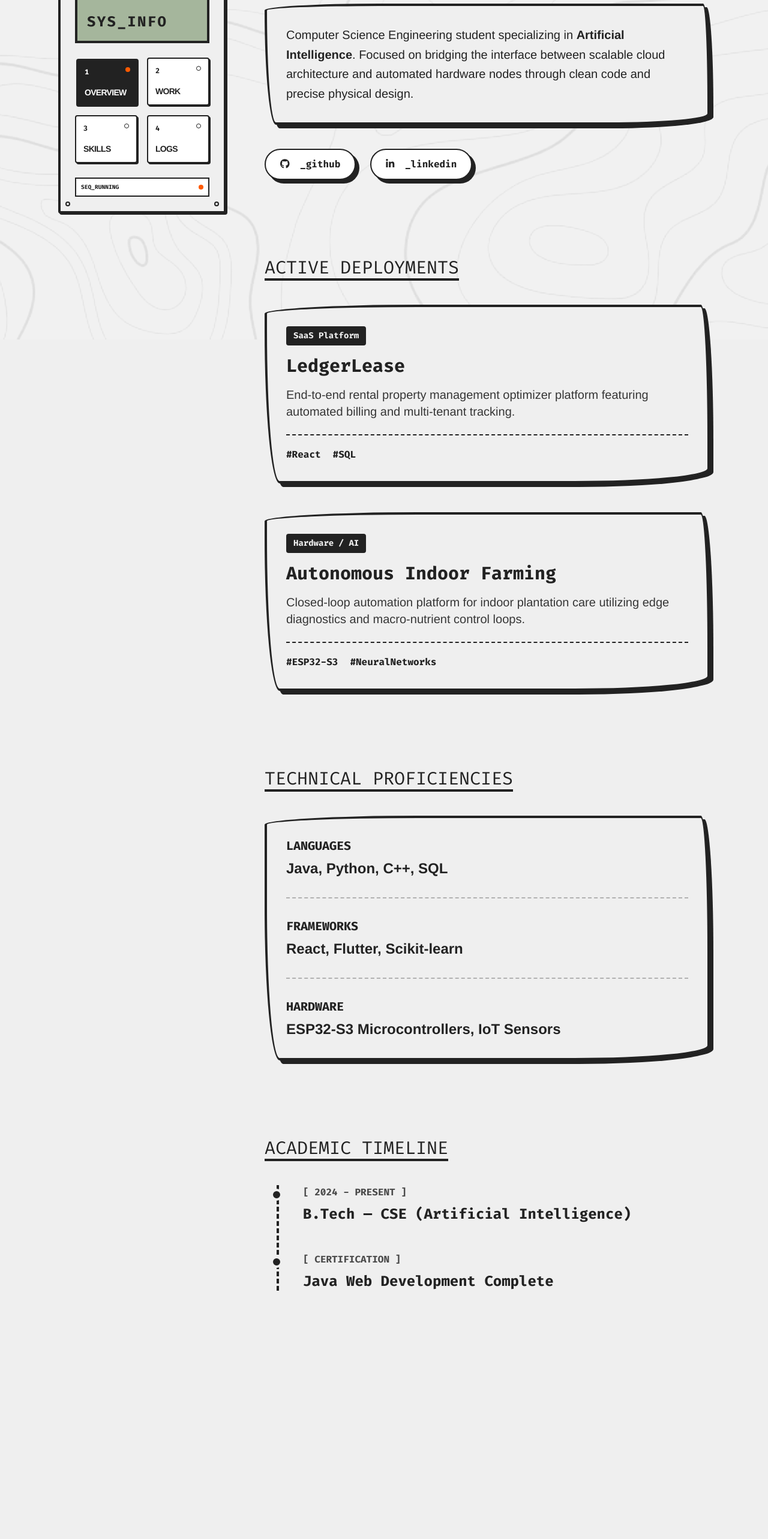
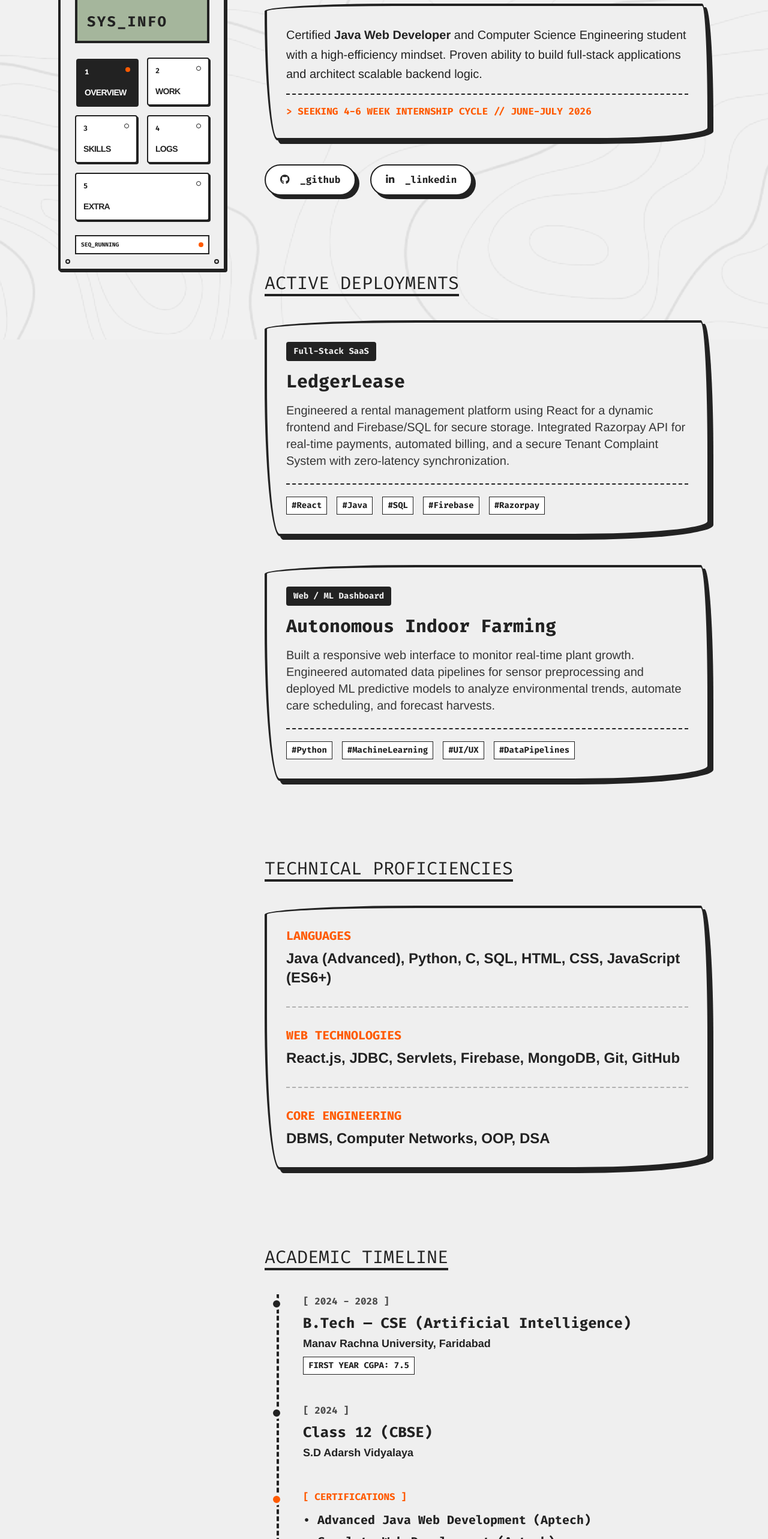
Before and after one commit to hemantydv06/e-ink-portfolio, a React (Vite) app: page / in a window 1280 px wide. Shown: the part 234-2800 px from the top of the page at 60% size. Before the commit the page ends 2570 px from the top, so only its background shows below. Built offline with nearby package versions, Linux system fonts and the light colour scheme.

Commit message:
Integrated resume data and added achievements section

```diff
--- a/src/components/CanvasSections.jsx
+++ b/src/components/CanvasSections.jsx
@@ -2,7 +2,6 @@ import React, { useState, useEffect } from 'react';
 import NokiaSidebar from './NokiaSidebar';
 import clickSound from '../assets/click.wav';
 
-// HARDWARE PRELOAD FOR TYPING SOUNDS
 const preloadedType = new Audio(clickSound);
 preloadedType.preload = 'auto';
 
@@ -17,27 +16,23 @@ const TypewriterIntro = () => {
     const typingInterval = setInterval(() => {
       if (i < fullText.length) {
         setText(fullText.slice(0, i + 1));
-
-        // Play mechanical click for every letter (skip spaces)
         if (fullText[i] !== ' ') {
           const typeClone = preloadedType.cloneNode();
-          typeClone.volume = 0.2; // Keep it quiet and tactile
+          typeClone.volume = 0.2;
           typeClone.play().catch(() => {});
         }
         i++;
       } else {
         clearInterval(typingInterval);
         setIsTyping(false);
-
-        // Dramatic pause before the final red dot
         setTimeout(() => {
           setShowDot(true);
           const dotClone = preloadedType.cloneNode();
-          dotClone.volume = 0.6; // Louder final "clack"
+          dotClone.volume = 0.6;
           dotClone.play().catch(() => {});
         }, 500);
       }
-    }, 150); // 150ms delay gives it that deliberate, heavy retro speed
+    }, 150);
 
     return () => clearInterval(typingInterval);
   }, []);
@@ -47,7 +42,6 @@ const TypewriterIntro = () => {
       <h1 className="font-mono text-5xl font-bold uppercase leading-tight">
         {text}{showDot && <span className="text-red-600">.</span>}
       </h1>
-      {/* Retro Terminal Block Cursor */}
       <div className={`w-5 h-10 bg-eink-ink ml-2 mb-1 ${!isTyping ? 'animate-blink' : ''}`}></div>
     </div>
   );
@@ -56,22 +50,22 @@ const TypewriterIntro = () => {
 const projectsData = [
   {
     title: "LedgerLease",
-    badge: "SaaS Platform",
-    desc: "End-to-end rental property management optimizer platform featuring automated billing and multi-tenant tracking.",
-    tags: ["#React", "#SQL"]
+    badge: "Full-Stack SaaS",
+    desc: "Engineered a rental management platform using React for a dynamic frontend and Firebase/SQL for secure storage. Integrated Razorpay API for real-time payments, automated billing, and a secure Tenant Complaint System with zero-latency synchronization.",
+    tags: ["#React", "#Java", "#SQL", "#Firebase", "#Razorpay"]
   },
   {
     title: "Autonomous Indoor Farming",
-    badge: "Hardware / AI",
-    desc: "Closed-loop automation platform for indoor plantation care utilizing edge diagnostics and macro-nutrient control loops.",
-    tags: ["#ESP32-S3", "#NeuralNetworks"]
+    badge: "Web / ML Dashboard",
+    desc: "Built a responsive web interface to monitor real-time plant growth. Engineered automated data pipelines for sensor preprocessing and deployed ML predictive models to analyze environmental trends, automate care scheduling, and forecast harvests.",
+    tags: ["#Python", "#MachineLearning", "#UI/UX", "#DataPipelines"]
   }
 ];
 
 const skillsData = [
-  { label: "Languages", value: "Java, Python, C++, SQL" },
-  { label: "Frameworks", value: "React, Flutter, Scikit-learn" },
-  { label: "Hardware", value: "ESP32-S3 Microcontrollers, IoT Sensors" }
+  { label: "Languages", value: "Java (Advanced), Python, C, SQL, HTML, CSS, JavaScript (ES6+)" },
+  { label: "Web Technologies", value: "React.js, JDBC, Servlets, Firebase, MongoDB, Git, GitHub" },
+  { label: "Core Engineering", value: "DBMS, Computer Networks, OOP, DSA" }
 ];
 
 const CanvasSections = ({ activeSection }) => {
@@ -79,26 +73,26 @@ const CanvasSections = ({ activeSection }) => {
     <main className="flex flex-col gap-32 pt-4 pb-32 w-full max-w-[850px]">
 
       <section id="about-sys" className="scroll-section relative" data-screen="SYS_INFO">
-
-        {/* === NEW TYPING INTRO REPLACES STATIC H1 === */}
         <TypewriterIntro />
 
         <p className="font-mono font-semibold opacity-85 text-base mt-3">ID // 2K24CSUN01285 | CSE.AI_YEAR_2</p>
 
-        {/* MOBILE CONTROLLER */}
         <NokiaSidebar activeSection={activeSection} isDesktop={false} />
 
         <h2 className="border-b-4 border-eink-ink inline-block mb-8 font-mono text-3xl uppercase">System Overview</h2>
 
         <div className="sketch-frame text-xl leading-relaxed">
-          <p>Computer Science Engineering student specializing in <strong>Artificial Intelligence</strong>. Focused on bridging the interface between scalable cloud architecture and automated hardware nodes through clean code and precise physical design.</p>
+          <p>Certified <strong>Java Web Developer</strong> and Computer Science Engineering student with a high-efficiency mindset. Proven ability to build full-stack applications and architect scalable backend logic.</p>
+          <p className="mt-4 border-t-2 border-dashed border-eink-ink pt-4 font-mono text-base font-bold text-te-orange">
+            &gt; SEEKING 4-6 WEEK INTERNSHIP CYCLE // JUNE-JULY 2026
+          </p>
         </div>
 
         <div className="mt-10 flex gap-6">
-          <a href="#" className="border-2 border-eink-ink px-6 py-3 rounded-full bg-white shadow-sketch hover:-translate-y-0.5 hover:shadow-sketch-hover transition-all font-mono font-bold text-base text-eink-ink">
+          <a href="https://github.com/hemantydv06" target="_blank" rel="noreferrer" className="border-2 border-eink-ink px-6 py-3 rounded-full bg-white shadow-sketch hover:-translate-y-0.5 hover:shadow-sketch-hover transition-all font-mono font-bold text-base text-eink-ink">
             <i className="fab fa-github mr-2"></i> _github
           </a>
-          <a href="#" className="border-2 border-eink-ink px-6 py-3 rounded-full bg-white shadow-sketch hover:-translate-y-0.5 hover:shadow-sketch-hover transition-all font-mono font-bold text-base text-eink-ink">
+          <a href="https://linkedin.com/in/hemantydvvv" target="_blank" rel="noreferrer" className="border-2 border-eink-ink px-6 py-3 rounded-full bg-white shadow-sketch hover:-translate-y-0.5 hover:shadow-sketch-hover transition-all font-mono font-bold text-base text-eink-ink">
             <i className="fab fa-linkedin-in mr-2"></i> _linkedin
           </a>
         </div>
@@ -112,8 +106,8 @@ const CanvasSections = ({ activeSection }) => {
               <span className="bg-eink-ink text-eink-bg px-3 py-1.5 rounded text-sm font-mono font-bold inline-block mb-4">{project.badge}</span>
               <h3 className="text-3xl font-mono font-bold mb-4">{project.title}</h3>
               <p className="text-xl opacity-90">{project.desc}</p>
-              <div className="mt-6 flex gap-5 border-t-2 border-dashed border-eink-ink pt-5 font-mono text-base font-bold">
-                {project.tags.map(tag => <span key={tag}>{tag}</span>)}
+              <div className="mt-6 flex flex-wrap gap-4 border-t-2 border-dashed border-eink-ink pt-5 font-mono text-sm font-bold">
+                {project.tags.map(tag => <span key={tag} className="bg-white border border-eink-ink px-2 py-1">{tag}</span>)}
               </div>
             </div>
           ))}
@@ -125,7 +119,7 @@ const CanvasSections = ({ activeSection }) => {
         <div className="sketch-frame flex flex-col gap-8">
           {skillsData.map((skill, idx) => (
             <div key={idx} className={`${idx !== skillsData.length - 1 ? 'border-b-2 border-dashed border-eink-ink/30 pb-8' : ''}`}>
-              <div className="font-mono text-xl font-bold mb-2 uppercase">{skill.label}</div>
+              <div className="font-mono text-xl font-bold mb-2 uppercase text-te-orange">{skill.label}</div>
               <div className="text-2xl font-semibold">{skill.value}</div>
             </div>
           ))}
@@ -135,16 +129,48 @@ const CanvasSections = ({ activeSection }) => {
       <section id="edu-sys" className="scroll-section relative" data-screen="ACADEMICS">
         <h2 className="border-b-4 border-eink-ink inline-block mb-10 font-mono text-3xl uppercase">Academic Timeline</h2>
         <div className="border-l-4 border-dashed border-eink-ink pl-10 ml-5 flex flex-col gap-12 relative">
+
           <div className="relative">
             <div className="absolute -left-[54px] top-1.5 w-5 h-5 bg-eink-ink rounded-full border-4 border-eink-bg"></div>
-            <span className="font-mono text-base font-bold opacity-80">[ 2024 - PRESENT ]</span>
+            <span className="font-mono text-base font-bold opacity-80">[ 2024 - 2028 ]</span>
             <h4 className="font-mono text-2xl font-bold mt-2">B.Tech — CSE (Artificial Intelligence)</h4>
+            <p className="text-lg mt-1 font-semibold">Manav Rachna University, Faridabad</p>
+            <p className="font-mono text-sm mt-2 font-bold bg-white border border-eink-ink inline-block px-2 py-1">FIRST YEAR CGPA: 7.5</p>
           </div>
+
           <div className="relative">
-             <div className="absolute -left-[54px] top-1.5 w-5 h-5 bg-eink-ink rounded-full border-4 border-eink-bg"></div>
-            <span className="font-mono text-base font-bold opacity-80">[ CERTIFICATION ]</span>
-            <h4 className="font-mono text-2xl font-bold mt-2">Java Web Development Complete</h4>
+            <div className="absolute -left-[54px] top-1.5 w-5 h-5 bg-eink-ink rounded-full border-4 border-eink-bg"></div>
+            <span className="font-mono text-base font-bold opacity-80">[ 2024 ]</span>
+            <h4 className="font-mono text-2xl font-bold mt-2">Class 12 (CBSE)</h4>
+            <p className="text-lg mt-1 font-semibold">S.D Adarsh Vidyalaya</p>
           </div>
+
+          <div className="relative">
+             <div className="absolute -left-[54px] top-1.5 w-5 h-5 bg-te-orange rounded-full border-4 border-eink-bg animate-blink"></div>
+            <span className="font-mono text-base font-bold text-te-orange">[ CERTIFICATIONS ]</span>
+            <h4 className="font-mono text-xl font-bold mt-3">• Advanced Java Web Development (Aptech)</h4>
+            <h4 className="font-mono text-xl font-bold mt-2">• Complete Web Development (Aptech)</h4>
+            <h4 className="font-mono text-xl font-bold mt-2">• Python Basic (Aptech)</h4>
+          </div>
+
+        </div>
+      </section>
+
+      {/* === NEW ACHIEVEMENTS SECTION === */}
+      <section id="achieve-sys" className="scroll-section relative" data-screen="ACHIEVEMENTS">
+        <h2 className="border-b-4 border-eink-ink inline-block mb-10 font-mono text-3xl uppercase">Extracurricular</h2>
+        <div className="flex flex-col gap-8">
+
+          <div className="sketch-frame !p-6">
+            <h3 className="font-mono text-2xl font-bold mb-2">Hackathon Competitor</h3>
+            <p className="text-lg">Competed in two 72-hour National Level Hackathons at K.R. Mangalam University. Collaborated in high-pressure environments to build functional prototypes.</p>
+          </div>
+
+          <div className="sketch-frame !p-6">
+            <h3 className="font-mono text-2xl font-bold mb-2">IEEE Club Member</h3>
+            <p className="text-lg">Actively engaged in technical networking and staying updated with emerging engineering standards and protocols.</p>
+          </div>
+
         </div>
       </section>
 
--- a/src/components/NokiaSidebar.jsx
+++ b/src/components/NokiaSidebar.jsx
@@ -1,7 +1,6 @@
 import React from 'react';
 import clickSound from '../assets/click.wav';
 
-// HARDWARE PRELOAD (Zero Latency)
 const preloadedClick = new Audio(clickSound);
 preloadedClick.preload = 'auto';
 
@@ -11,12 +10,12 @@ const NokiaSidebar = ({ activeSection, isDesktop }) => {
     { id: '#projects-sys', screen: 'DEPLOYMENTS', num: '2', desc: 'WORK' },
     { id: '#skills-sys', screen: 'TECH_STACK', num: '3', desc: 'SKILLS' },
     { id: '#edu-sys', screen: 'ACADEMICS', num: '4', desc: 'LOGS' },
+    { id: '#achieve-sys', screen: 'ACHIEVEMENTS', num: '5', desc: 'EXTRA' },
   ];
 
   const handleNavClick = (e, targetId) => {
     e.preventDefault();
 
-    // INSTANT FIRE SOUND
     const clickClone = preloadedClick.cloneNode();
     clickClone.play().catch(err => console.log("Audio blocked:", err));
 
@@ -27,9 +26,6 @@ const NokiaSidebar = ({ activeSection, isDesktop }) => {
     }
   };
 
-  // --- THE MAGIC LAYOUT FIX ---
-  // isDesktop (PC): 'sticky top-14 h-fit' locks it to the screen while you scroll.
-  // isMobile (Phone): 'relative' acts like a normal picture and scrolls away out of sight.
   const wrapperClass = isDesktop
     ? "hidden md:block sticky top-14 h-fit w-[280px]"
     : "block md:hidden relative w-full max-w-[450px] my-8";
@@ -38,19 +34,16 @@ const NokiaSidebar = ({ activeSection, isDesktop }) => {
     <div className={wrapperClass}>
       <aside className="w-full bg-eink-bg border-4 border-eink-ink rounded-sm p-6 shadow-hardware flex flex-col gap-6 relative overflow-hidden">
 
-        {/* Industrial Screws / Fasteners */}
         <div className="absolute top-2 left-2 w-2 h-2 rounded-full border-2 border-eink-ink"></div>
         <div className="absolute top-2 right-2 w-2 h-2 rounded-full border-2 border-eink-ink"></div>
         <div className="absolute bottom-2 left-2 w-2 h-2 rounded-full border-2 border-eink-ink"></div>
         <div className="absolute bottom-2 right-2 w-2 h-2 rounded-full border-2 border-eink-ink"></div>
 
-        {/* Header Branding */}
         <div className="flex justify-between items-end border-b-2 border-eink-ink pb-2">
           <div className="font-serif font-bold text-sm tracking-tighter uppercase">Teenage<br/>Engineering<br/>Vibe</div>
           <div className="font-mono text-xs font-bold bg-eink-ink text-eink-bg px-1">MODEL: HY-2026</div>
         </div>
 
-        {/* LCD Screen Element */}
         <div className="w-full bg-eink-screen border-4 border-eink-ink p-4 flex flex-col justify-between h-32 relative">
           <div className="flex justify-between items-center text-eink-ink text-xs font-mono font-bold">
             <span>TX/RX</span>
@@ -66,14 +59,14 @@ const NokiaSidebar = ({ activeSection, isDesktop }) => {
           </div>
         </div>
 
-        {/* Hardware Buttons Matrix */}
         <nav className="grid grid-cols-2 gap-4 w-full">
           {navItems.map((item) => (
             <a
               key={item.num}
               href={item.id}
               onClick={(e) => handleNavClick(e, item.id)}
-              className={`hardware-btn ${activeSection === item.screen ? 'active-hardware-btn' : ''}`}
+              /* Make the 5th button span both columns for a mechanical 'spacebar' feel */
+              className={`hardware-btn ${activeSection === item.screen ? 'active-hardware-btn' : ''} ${item.num === '5' ? 'col-span-2' : ''}`}
             >
               <div className="flex justify-between w-full font-mono font-bold text-xs mb-4">
                 <span>{item.num}</span>
@@ -84,7 +77,6 @@ const NokiaSidebar = ({ activeSection, isDesktop }) => {
           ))}
         </nav>
 
-        {/* LED Status Bar */}
         <div className="w-full h-8 border-2 border-eink-ink flex items-center justify-between px-2 bg-white">
           <span className="font-mono text-[0.6rem] font-bold">SEQ_RUNNING</span>
           <div className="flex gap-1">
```
